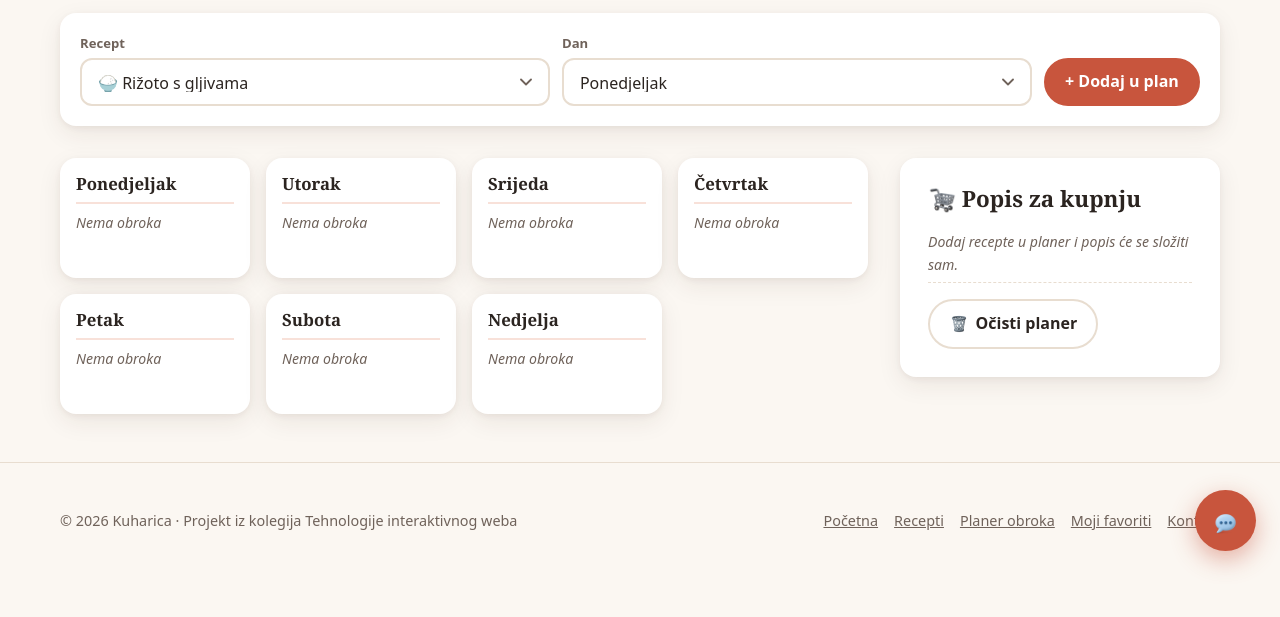
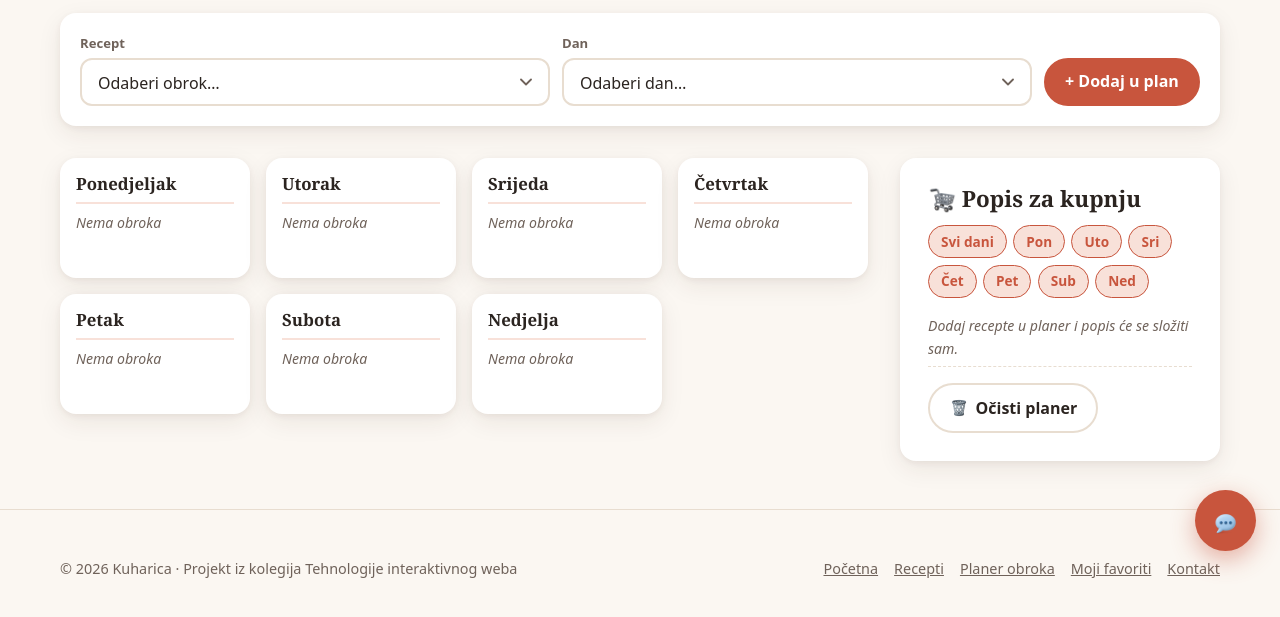
Before and after one commit to katarinatuhtan/kuharica, a plain HTML site: page planner.html in a window 1280 px wide. Shown: the part 225-842 px from the top of the page. Drawn offline with Linux system fonts and the light colour scheme.

Commit message:
added filters to shopping list and placeholders to planner

```diff
--- a/css/style.css
+++ b/css/style.css
@@ -1208,6 +1208,57 @@ textarea:focus {
   opacity: 0.5;
 }
 
+.shopping-days {
+  display: flex;
+  flex-wrap: wrap;
+  gap: 0.4rem;
+  margin-bottom: 0.75rem;
+}
+
+.shopping-days .filter-tag {
+  position: relative;
+  display: inline-flex;
+  align-items: center;
+  padding: 0.3rem 0.75rem;
+  border-radius: 999px;
+  border: 1px solid var(--border);
+  background: var(--surface);
+  color: var(--text);
+  font-size: 0.85rem;
+  font-weight: 600;
+  cursor: pointer;
+}
+
+.shopping-days .filter-tag:hover {
+  border-color: var(--accent);
+}
+
+.shopping-days .filter-tag:has(input:checked) {
+  background: var(--accent-light);
+  border-color: var(--accent);
+  color: var(--accent);
+}
+
+.shopping-list .shopping-recipe {
+  margin-top: 0.9rem;
+  padding: 0 0 0.25rem;
+  border-bottom: 2px solid var(--accent-light);
+  color: var(--accent);
+  font-size: 0.85rem;
+  font-weight: 700;
+  text-transform: uppercase;
+  letter-spacing: 0.04em;
+}
+
+.shopping-list .shopping-recipe:first-child {
+  margin-top: 0;
+}
+
+.shopping-list .shopping-recipe small {
+  color: var(--text-muted);
+  font-weight: 600;
+}
+
 /* ---------- Kontakt ---------- */
 .contact-layout {
   display: grid;
--- a/js/main.js
+++ b/js/main.js
@@ -524,6 +524,32 @@
   RECIPES.forEach((r) => recipeSelect.add(new Option(`${r.emoji} ${r.name}`, r.id)));
   DAYS.forEach((d) => daySelect.add(new Option(d, d)));
 
+    // okviri za odabir dana popisa za kupnju (dinamički se stvaraju iz DAYS)
+    const shoppingDays = document.getElementById("shopping-days");
+    shoppingDays.innerHTML =
+      `<label class="filter-tag"><input type="checkbox" id="shopping-all" checked> Svi dani</label>` +
+      DAYS.map(
+        (d) => `<label class="filter-tag" title="${d}"><input type="checkbox" value="${d}" checked> ${d.slice(0, 3)}</label>`
+      ).join("");
+
+    const allDays = document.getElementById("shopping-all");
+    const dayBoxes = shoppingDays.querySelectorAll("input[value]");
+
+    function getSelectedDays() {
+      return [...dayBoxes].filter((box) => box.checked).map((box) => box.value);
+    }
+
+    shoppingDays.addEventListener("change", (e) => {
+      if (e.target === allDays) {
+        // "Svi dani" uključuje ili isključuje sve dane
+        dayBoxes.forEach((box) => (box.checked = allDays.checked));
+      } else {
+        // "Svi dani" je označen samo ako su označeni svi dani
+        allDays.checked = [...dayBoxes].every((box) => box.checked);
+      }
+      renderShoppingList(getPlanner());
+    });
+
   function renderWeek() {
     const planner = getPlanner();
     week.innerHTML = "";
@@ -545,37 +571,49 @@
   }
 
   function renderShoppingList(planner) {
-       // zbrajanje istih sastojaka iz svih planiranih recepata
-       const totals = {};
-       Object.values(planner)
-         .flat()
-         .forEach((id) => {
-           const r = findRecipe(id);
-           if (!r) return;
-           r.ingredients.forEach((ing) => {
-             const key = `${ing.name}|${ing.unit}`;
-             totals[key] = (totals[key] || 0) + ing.amount;
-           });
+    // recepti samo iz označenih dana
+    const days = getSelectedDays();
+    const ids = days.flatMap((day) => planner[day]);
+
+    // koliko je puta svaki recept isplaniran (redoslijed prati dane)
+    const recipeCounts = new Map();
+    ids.forEach((id) => {
+      if (findRecipe(id)) recipeCounts.set(id, (recipeCounts.get(id) || 0) + 1);
     });
 
-       const items = Object.entries(totals).sort(([a], [b]) => a.localeCompare(b, "hr"));
-       const purchased = load("purchased", []);
-
-       if (items.length === 0) {
-         shoppingList.innerHTML = '<li class="day-empty">Dodaj recepte u planer i popis će se složiti sam.</li>';
+    // prazan popis – poruka ovisi o tome što je odabrano
+    if (recipeCounts.size === 0) {
+      let message = "Dodaj recepte u planer i popis će se složiti sam.";
+      if (days.length === 0) message = "Odaberi barem jedan dan.";
+      else if (days.length < DAYS.length) message = "Za odabrane dane nema planiranih obroka.";
+      shoppingList.innerHTML = `<li class="day-empty">${message}</li>`;
       shoppingCount.textContent = "";
       return;
     }
 
-       shoppingList.innerHTML = items
-         .map(([key, amount]) => {
-           const [name, unit] = key.split("|");
+    const purchased = load("purchased", []);
+
+    // za svako jelo: naslov, a ispod njega njegovi sastojci
+    shoppingList.innerHTML = [...recipeCounts]
+      .map(([id, times]) => {
+        const r = findRecipe(id);
+        const heading = `<li class="shopping-recipe">${r.name}${times > 1 ? ` <small>×${times}</small>` : ""}</li>`;
+
+        const ingredients = r.ingredients
+          .map((ing) => {
+            // ključ uključuje ID recepta, pa je npr. luk za rižoto odvojen od luka za juhu
+            const key = `${r.id}|${ing.name}|${ing.unit}`;
             const isPurchased = purchased.includes(key);
             return `<li class="${isPurchased ? "purchased" : ""}">
               <label><input type="checkbox" data-key="${key}" ${isPurchased ? "checked" : ""}>
-             <span><strong>${formatAmount(amount)} ${unit}</strong> ${name}</span></label></li>`;
+              <span><strong>${formatAmount(ing.amount * times)} ${ing.unit}</strong> ${ing.name}</span></label></li>`;
           })
           .join("");
+
+        return heading + ingredients;
+      })
+      .join("");
+
     updateShoppingCount();
   }
 
--- a/planner.html
+++ b/planner.html
@@ -36,11 +36,15 @@
       <form class="planner-form" id="planner-form">
         <div>
           <label for="planner-recipe">Recept</label>
-          <select id="planner-recipe"></select>
+          <select id="planner-recipe">
+            <option value="" disabled selected>Odaberi obrok…</option>
+          </select>
         </div>
         <div>
           <label for="planner-day">Dan</label>
-          <select id="planner-day"></select>
+          <select id="planner-day">
+            <option value="" disabled selected>Odaberi dan…</option>
+          </select>
         </div>
         <button type="submit" class="btn btn-primary">+ Dodaj u plan</button>
       </form>
@@ -50,6 +54,7 @@
 
         <aside class="block shopping">
           <h2><img class="icon" src="images/icons/cart.png" alt=""> Popis za kupnju</h2>
+          <div class="shopping-days" id="shopping-days" role="group" aria-label="Dani za popis za kupnju"></div>
           <p class="tip" id="shopping-count"></p>
           <ul class="shopping-list" id="shopping-list"></ul>
           <button class="btn" id="clear-planner" type="button"><img class="icon" src="images/icons/trash.png" alt=""> Očisti planer</button>
```
Lines whose indentation alone changed are shown as unchanged.
